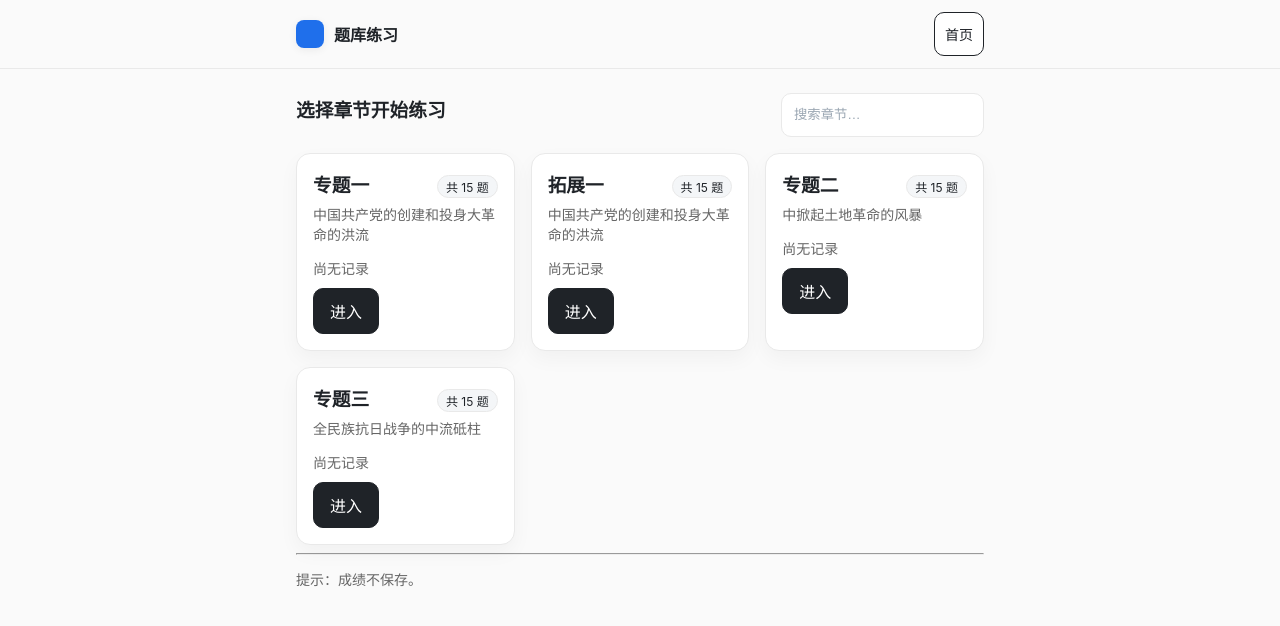
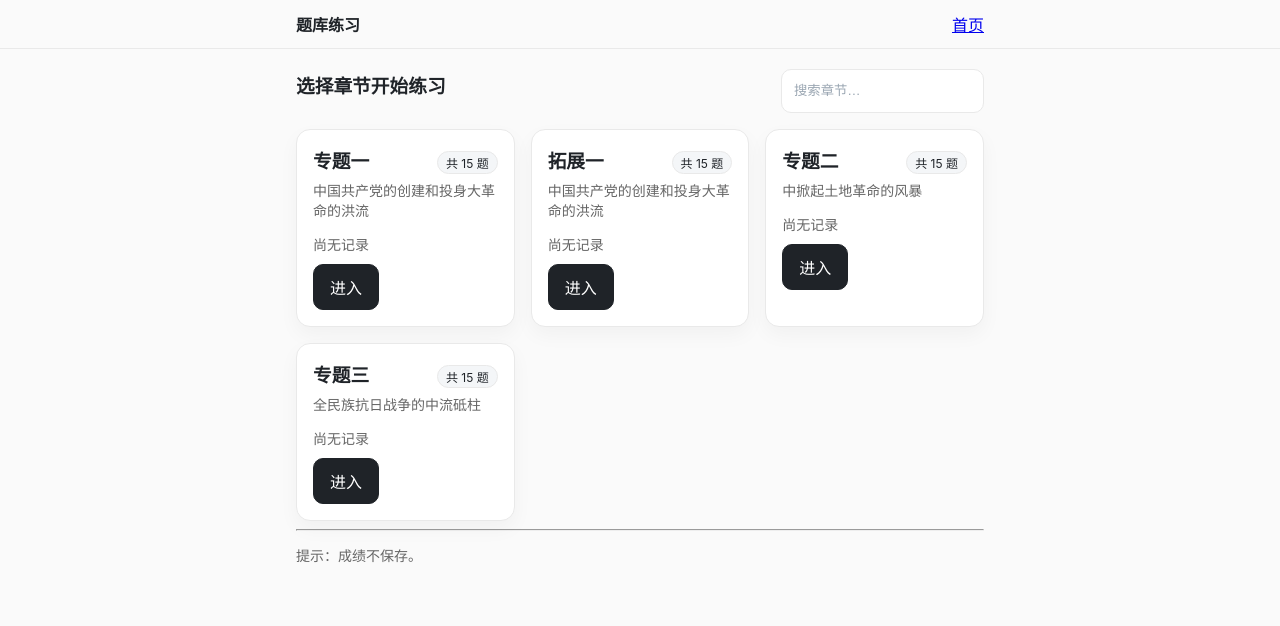
Before and after one commit to goatpretty/quiz-site, a React (Vite) app: page / in a window 1280 px wide. Shown: the top 626 px of the page. Built offline with nearby package versions, Linux system fonts and the light colour scheme.

Commit message:
auto update

```diff
--- a/src/App.css
+++ b/src/App.css
@@ -23,6 +23,6 @@
 }
 
 /* 平板提升可读宽度（可按需调整） */
-@media (min-width: 860px){
+@media (min-width: 860px) {
   .page-container { padding-top: 16px; }
 }
--- a/src/App.jsx
+++ b/src/App.jsx
@@ -1,6 +1,8 @@
 // @ts-nocheck
 import { Routes, Route, Link, useLocation } from 'react-router-dom'
 import { useEffect } from 'react'
+import './styles.css';
+import './app.css';
 import Home from './pages/Home.jsx'
 import Quiz from './pages/Quiz.jsx'
 
@@ -20,18 +22,20 @@ export default function App(){
     <div className="mobile-shell">
       <ScrollToTop />
 
+
 {/* 顶部吸附导航条（含安全区避让） */}
 <header className="header safe-area-top">
   <div className="header-inner container">
     <div className="brand" aria-label="题库练习">
-            <span className="brand-badge" aria-hidden="true"></span>
-            题库练习
+      <span className="brand-text">题库练习</span>
     </div>
     <nav>
-            <Link className="button sm" to="/">首页</Link>
+      <Link className="nav-link" to="/">首页</Link>
     </nav>
   </div>
 </header>
+
+
 
       {/* 页面主体容器（统一左右留白 & 底部安全区） */}
       <main className="page-container container safe-area-bottom">
```
Lines whose indentation alone changed are shown as unchanged.
